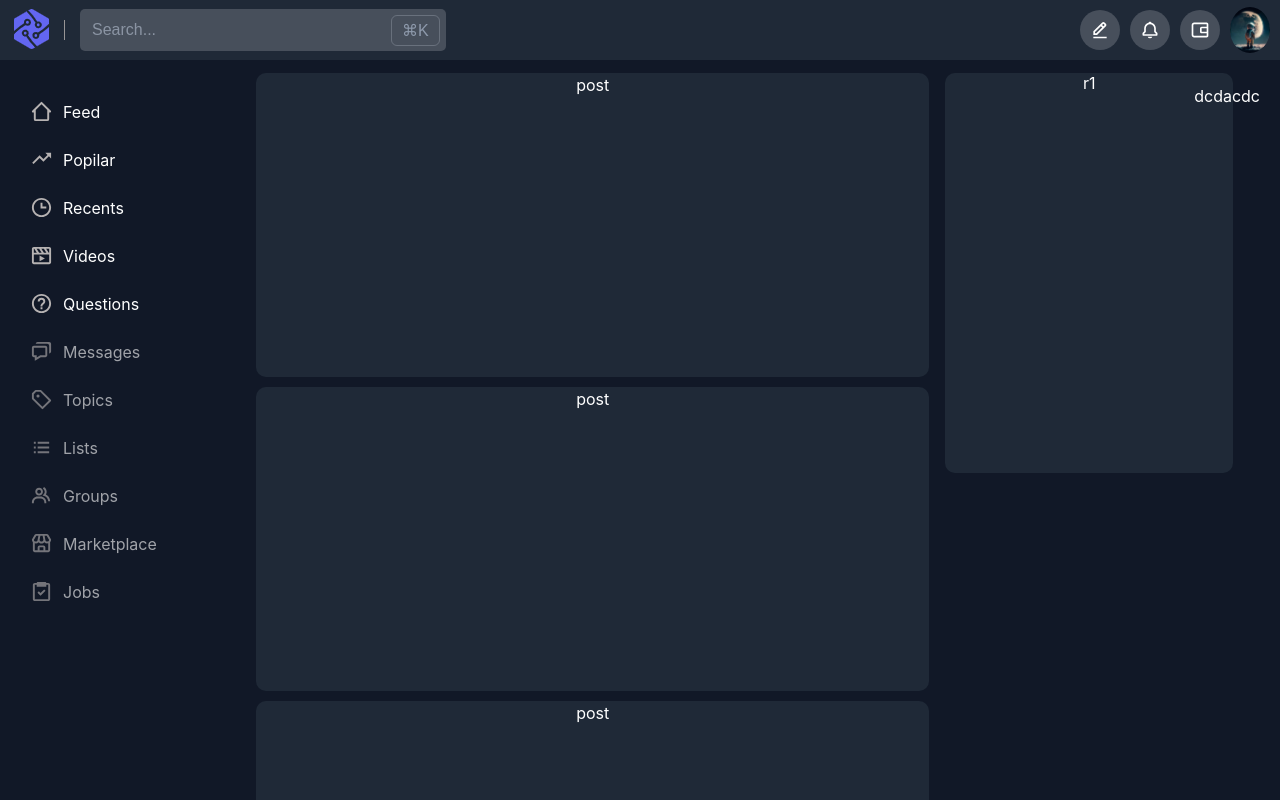
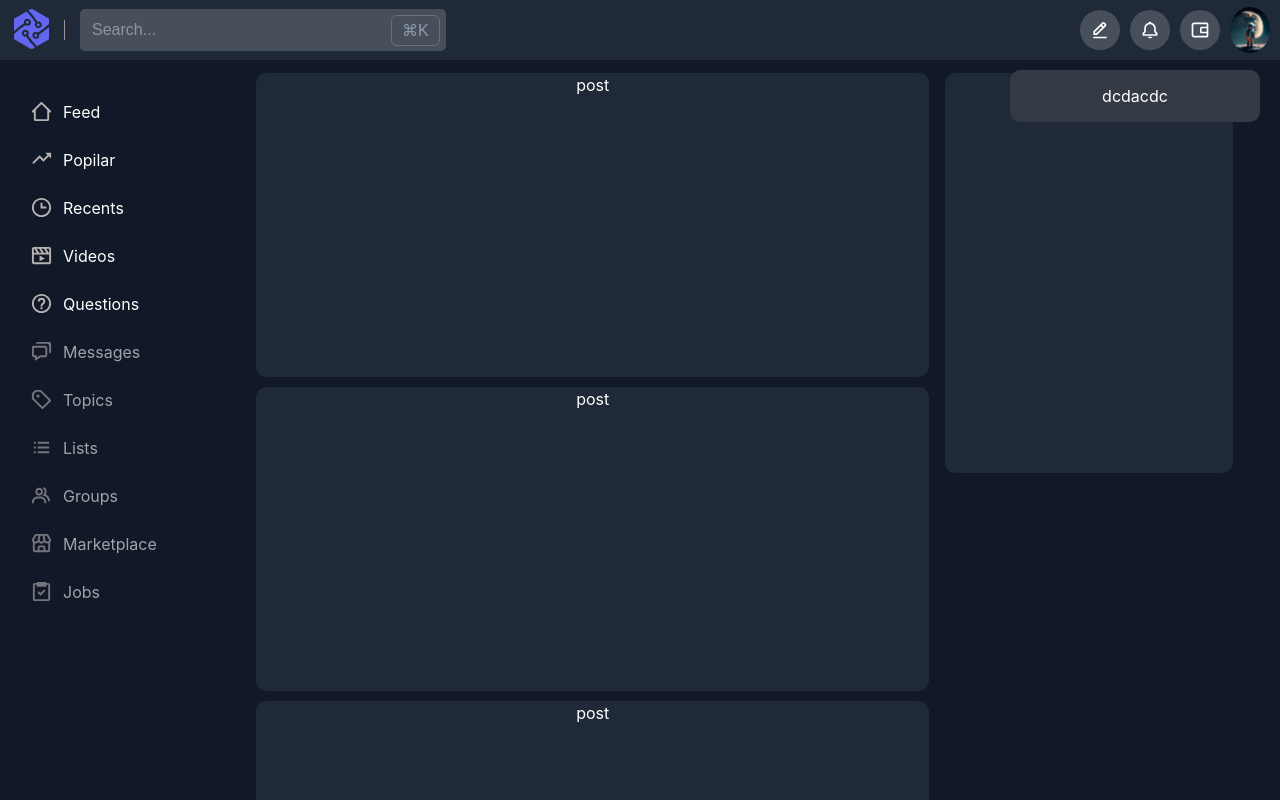
Before and after one commit to karim2251/morioh, a Vue app: page / in a window 1280 px wide. Both pictures are taken after a click on the button 1250 px from the left and 30 px from the top of the page. Shown: the top 800 px of the page. Built offline with nearby package versions, Linux system fonts and the light colour scheme.

Commit message:
some changes 24/1/24

```diff
--- a/src/views/Header.vue
+++ b/src/views/Header.vue
@@ -79,7 +79,7 @@
         ></path>
       </svg>
     </button>
-    <button>
+    <button @click="dropdownfun">
       <img src="../assets/karim.png" alt="" />
     </button>
 
@@ -88,7 +88,7 @@
   <div v-else class="header_right">
       <button id="login">Sign up</button>
   </div>
-  <div class="dropdown">
+  <div v-if="dropdownshow" class="dropdown">
       <p>dcdacdc</p>
     </div>
   </div>
@@ -100,6 +100,7 @@ export default {
   data() {
     return {
       shownav: true,
+      dropdownshow:false
 
     };
   },
@@ -111,6 +112,9 @@ export default {
       }
 
 
+    },
+    dropdownfun(){
+      this.dropdownshow = !this.dropdownshow
     }
   },
   mounted(){
@@ -240,6 +244,9 @@ input:focus {
   top: 70px;
   right: 20px;
   z-index: 200;
+  background-color: #333a44;
+  width: 250px;
+  border-radius: 10px;
 }
   @media screen and (max-width: 699px) {
     .header_right button:not(:last-child){
```
